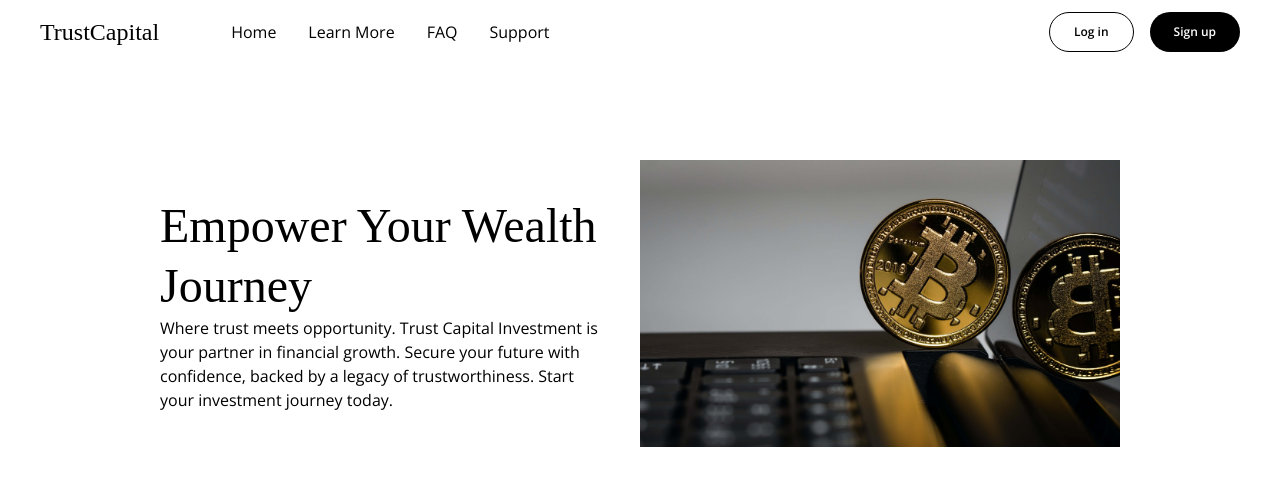
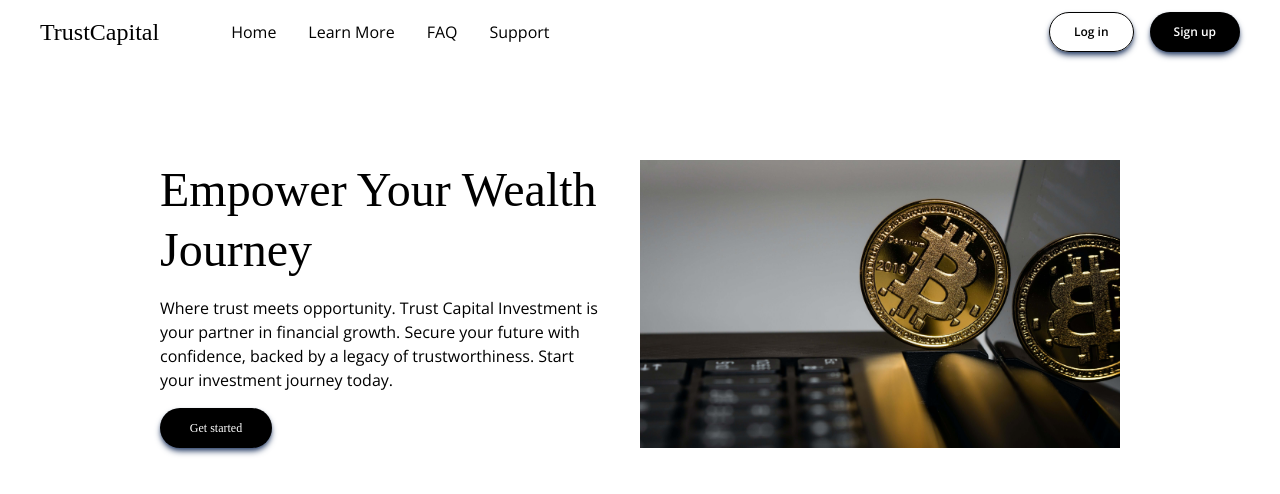
Before and after one commit to Joshardals/Trust-Capital, a Next.js app: page / in a window 1280 px wide. Shown: the top 494 px of the page. Built offline with nearby package versions, Linux system fonts and the light colour scheme; a web font is replaced by a local one.

Commit message:
initial commit

```diff
--- a/app/globals.css
+++ b/app/globals.css
@@ -4,11 +4,17 @@
 
 @layer components {
   .button {
-    @apply flex items-center h-10 px-6 text-center rounded-full transition-all duration-300;
+    @apply flex items-center justify-center h-10 px-6 text-center rounded-full transition-all duration-300
+    shadow-md shadow-darkblue;
   }
   /* Styles for the mobile Navigation Link */
   .sidebar-links {
     @apply font-sans text-xl flex mt-3 rounded-sm transition-all duration-300
     text-pureblack hover:text-pureblack hover:text-opacity-50 hover:pt-1;
   }
+
+  /* Styles to add shadows to buttons */
+  .hero-section-button {
+    @apply shadow-md h-10 px-6 text-xs shadow-darkblue hover:shadow-goldenrod bg-pureblack  rounded-full;
+  }
 }
--- a/components/LandingPage/Header/Buttons/Login.tsx
+++ b/components/LandingPage/Header/Buttons/Login.tsx
@@ -6,7 +6,7 @@ const Login = () => {
     <Link
       href="/login"
       className="max-md:hidden button border border-pureblack text-pureblack
-      hover:bg-pureblack  hover:text-purewhite"
+      hover:bg-pureblack hover:bg-opacity-50  hover:text-purewhite"
     >
       Log in
     </Link>
--- a/components/LandingPage/HeroSection/HeroSection.tsx
+++ b/components/LandingPage/HeroSection/HeroSection.tsx
@@ -1,12 +1,13 @@
 import Image from "next/image";
+import Link from "next/link";
 
 const HeroSection = () => {
   return (
     <div
-      className=" max-md:mt-20 md:mt-40 max-md:px-5 md:px-20 lg:px-40 max-md:space-y-4 md:space-x-8 flex items-center md:flex-row flex-col
+      className="max-md:mt-20 md:mt-40 max-md:px-5 md:px-20 lg:px-40 max-md:space-y-4 md:space-x-8 flex items-center md:flex-row flex-col
     "
     >
-      <div className=" text-pureblack md:max-w-md ">
+      <div className=" text-pureblack md:max-w-md space-y-4">
         <h1 className="text-2xl leading-tight">Empower Your Wealth Journey</h1>
         <p className="font-sans">
           Where trust meets opportunity. Trust Capital Investment is your
@@ -14,6 +15,14 @@ const HeroSection = () => {
           backed by a legacy of trustworthiness. Start your investment journey
           today.
         </p>
+        <div className="md:max-w-[7rem]">
+          <Link
+            href="/sign-up"
+            className="button justify-center bg-pureblack text-purewhite hero-section-button"
+          >
+            Get started
+          </Link>
+        </div>
       </div>
 
       <div className="h-full w-full">
```
